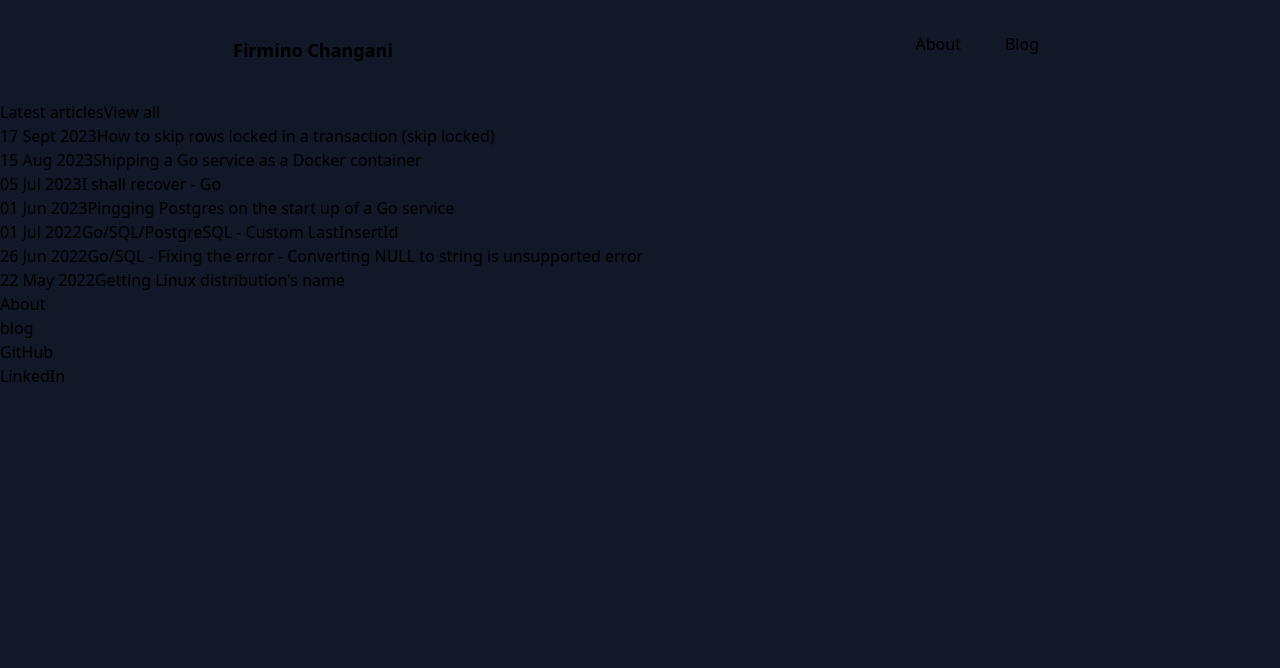
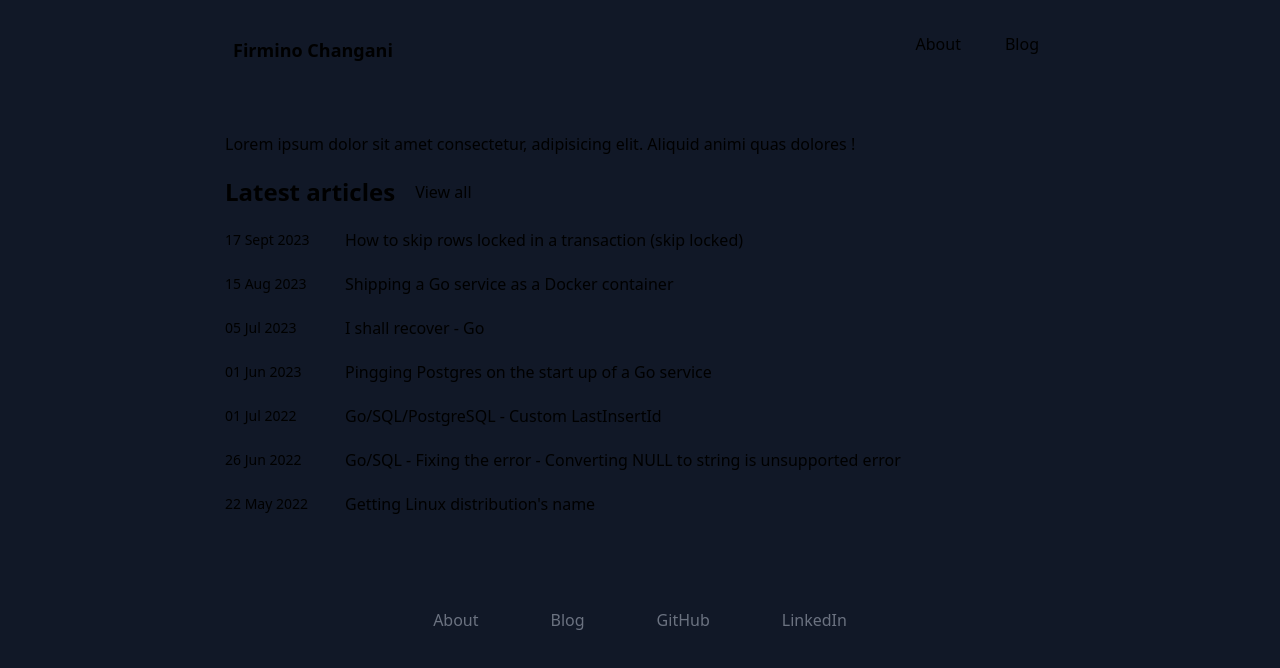
Before and after one commit to flowck/firmino.work, a Next.js app in the folder firmino.work/: page / in a window 1280 px wide. Shown: the top 668 px of the page. Built offline with nearby package versions, Linux system fonts and the light colour scheme.

Commit message:
wip: style post item

```diff
--- /dev/null
+++ b/firmino.work/app/(components)/Container.tsx
@@ -0,0 +1,13 @@
+import { ReactNode, HTMLAttributes } from "react";
+
+interface Props extends HTMLAttributes<HTMLElement> {
+  as?: "div" | "section" | "footer" | "header";
+}
+
+export function Container({ as: Comp = "div", children, className = "", ...props }: Props) {
+  return (
+    <Comp className={`px-4 py-4 md:px-10 md:py-8 lg:px-0 lg:w-830 mx-auto my-0 ${className}`} {...props}>
+      {children}
+    </Comp>
+  );
+}
--- a/firmino.work/app/(components)/Footer.tsx
+++ b/firmino.work/app/(components)/Footer.tsx
@@ -1,24 +1,26 @@
 import Link from "next/link";
+import { Container } from "./Container";
+import { MenuItem } from "./MenuItem";
 
 export function Footer() {
   return (
-    <footer>
-      <nav>
-        <ul>
-          <li>
-            <Link href="/about">About</Link>
-          </li>
-          <li>
-            <Link href="/blog">blog</Link>
-          </li>
-          <li>
-            <Link href="https://github.com/flowck">GitHub</Link>
-          </li>
-          <li>
-            <Link href="https://linkedin.com/in/firminochangani">LinkedIn</Link>
-          </li>
+    <Container as="footer" className="w-full">
+      <nav className="w-full flex justify-center">
+        <ul className="flex gap-10 py-2 text-gray-500">
+          <MenuItem className="hover:text-white" href="/about">
+            About
+          </MenuItem>
+          <MenuItem className="hover:text-white" href="/blog">
+            Blog
+          </MenuItem>
+          <MenuItem className="hover:text-white" href="https://github.com/flowck">
+            GitHub
+          </MenuItem>
+          <MenuItem className="hover:text-white" href="https://linkedin.com/in/firminochangani">
+            LinkedIn
+          </MenuItem>
         </ul>
       </nav>
-    </footer>
+    </Container>
   );
 }
--- a/firmino.work/app/(components)/Header.tsx
+++ b/firmino.work/app/(components)/Header.tsx
@@ -1,5 +1,6 @@
 import Link from "next/link";
 import { PropsWithChildren } from "react";
+import { MenuItem } from "./MenuItem";
 
 export function Header() {
   return (
@@ -9,28 +10,10 @@ export function Header() {
       </h1>
       <nav>
         <ul className="flex gap-3">
-          <li>
-            <MenuItem href="/about">About</MenuItem>
-          </li>
-          <li>
-            <MenuItem href="/blog">Blog</MenuItem>
-          </li>
+          <MenuItem href="/about">About</MenuItem>
+          <MenuItem href="/blog">Blog</MenuItem>
         </ul>
       </nav>
     </header>
   );
 }
-
-interface Props extends PropsWithChildren {
-  href: string;
-}
-
-function MenuItem({ children, href }: Props) {
-  return (
-    <li>
-      <Link className="px-4 py-1 rounded-md hover:bg-slate-800 transition-colors duration-500" href={href}>
-        {children}
-      </Link>
-    </li>
-  );
-}
--- /dev/null
+++ b/firmino.work/app/(components)/MenuItem.tsx
@@ -0,0 +1,20 @@
+import Link from "next/link";
+import { PropsWithChildren } from "react";
+
+interface Props extends PropsWithChildren {
+  href: string;
+  className?: string;
+}
+
+export function MenuItem({ children, className = "", href }: Props) {
+  return (
+    <li>
+      <Link
+        href={href}
+        className={`px-4 py-2 rounded-md hover:bg-slate-800 transition-colors duration-500 ${className}`}
+      >
+        {children}
+      </Link>
+    </li>
+  );
+}
--- /dev/null
+++ b/firmino.work/app/(components)/PostItem.tsx
@@ -0,0 +1,19 @@
+import Link from "next/link";
+import { formatDate } from "../(blogging)/(lib)/dates";
+
+interface Props {
+  date: Date;
+  href: string;
+  title: string;
+}
+
+export function PostItem({ title, href, date }: Props) {
+  return (
+    <article className="grid grid-cols-[120px_auto] mb-5 items-center">
+      <span className="text-sm">{formatDate(date)}</span>
+      <h1 className="">
+        <Link href={href}>{title}</Link>
+      </h1>
+    </article>
+  );
+}
--- a/firmino.work/app/page.tsx
+++ b/firmino.work/app/page.tsx
@@ -1,29 +1,32 @@
 import Link from "next/link";
 import { formatDate } from "./(blogging)/(lib)/dates";
 import { getAllBlogPosts } from "./(blogging)/(lib)/posts";
+import { Container } from "./(components)/Container";
+import { PostItem } from "./(components)/PostItem";
 
 export default async function Home() {
   const posts = await getAllBlogPosts(false, false);
 
   return (
     <main>
-      <section>
-        <div className="flex">
-          <h1>Latest articles</h1>
+      <Container>
+        <div>Lorem ipsum dolor sit amet consectetur, adipisicing elit. Aliquid animi quas dolores !</div>
+        <div className="flex gap-5 my-5">
+          <h1 className="font-bold text-2xl">Latest articles</h1>
           <button className="btn">View all</button>
         </div>
 
         <div>
           {posts.map((post) => (
-            <article key={post.slug} className="flex">
-              <span>{formatDate(post.metadata.date)}</span>
-              <h1>
-                <Link href={`/blog/${post.slug}`}>{post.metadata.title}</Link>
-              </h1>
-            </article>
+            <PostItem
+              key={post.slug}
+              date={post.metadata.date}
+              href={`/blog/${post.slug}`}
+              title={post.metadata.title}
+            />
           ))}
         </div>
-      </section>
+      </Container>
     </main>
   );
 }
```
